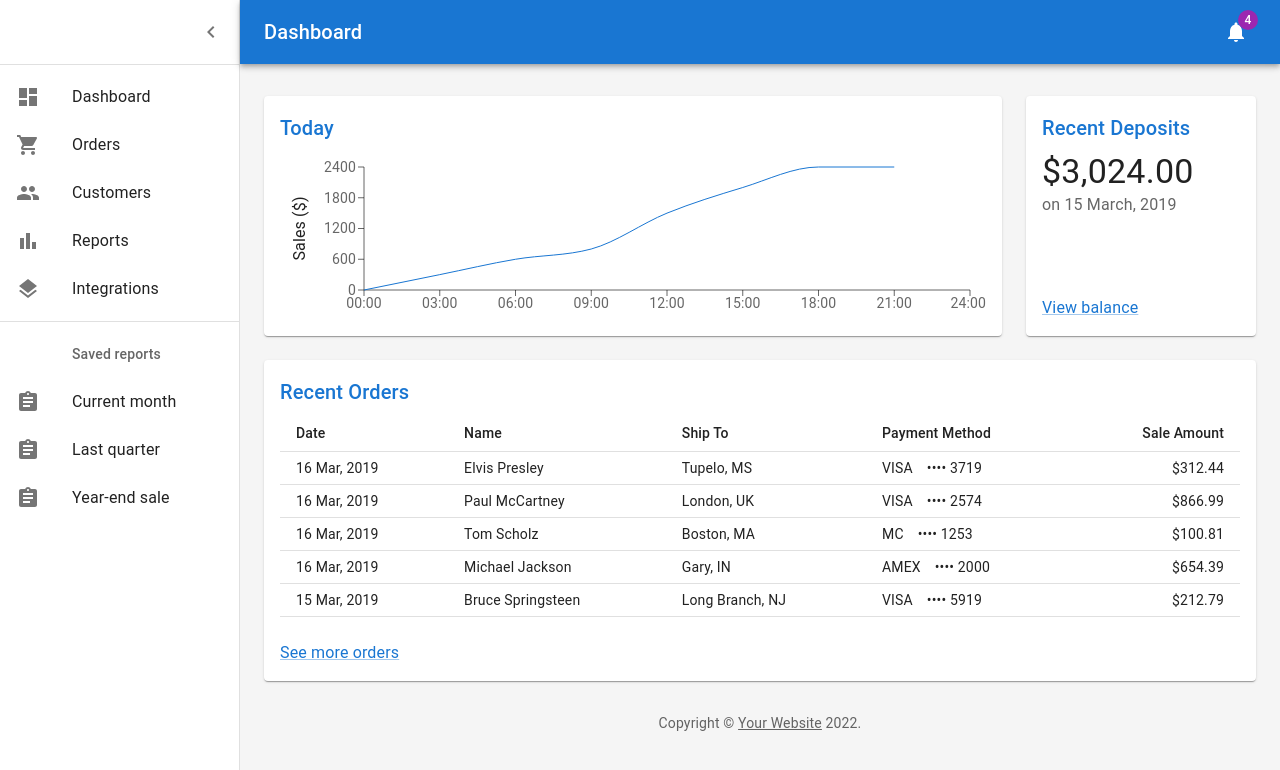
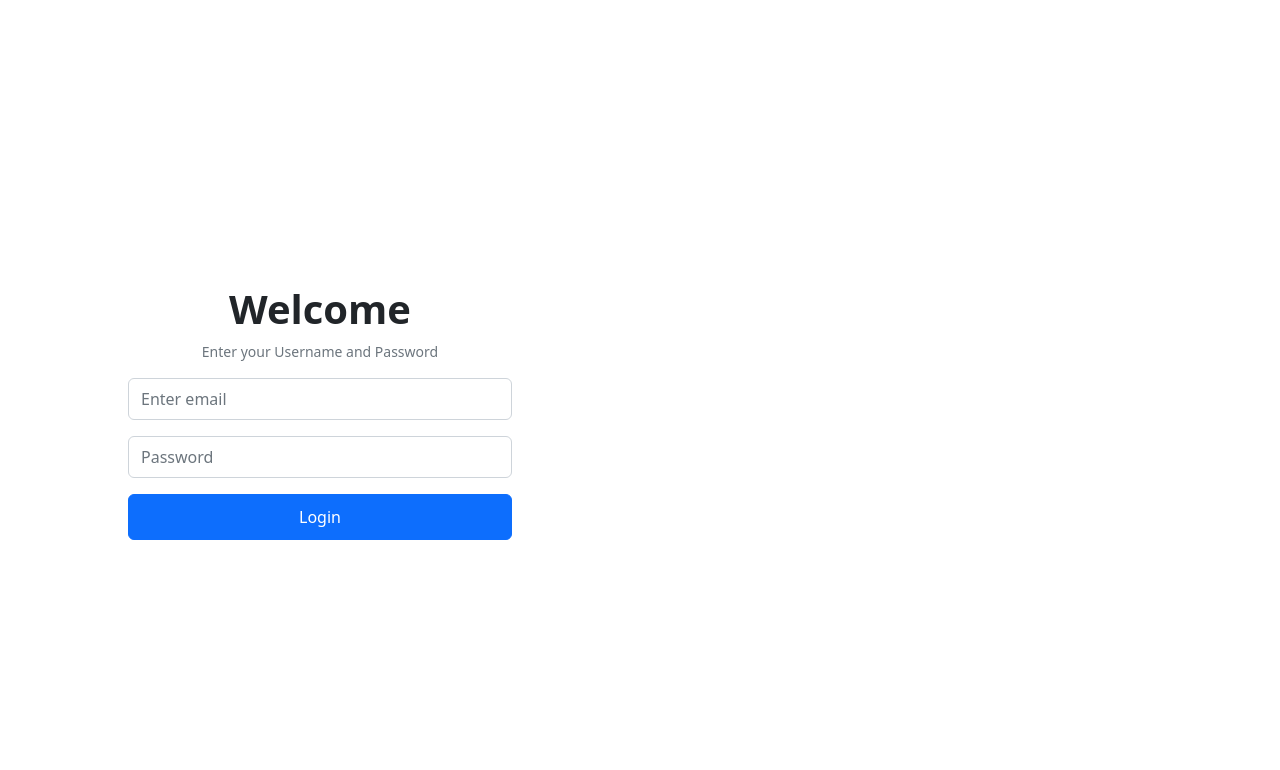
Before and after one commit to ImRanKhan81m/Vouch-Digital-Task, a React (Create React App) app: page / in a window 1280 px wide. Shown: the top 770 px of the page. Built offline with nearby package versions, Linux system fonts and the light colour scheme.

Commit message:
login page desing done

```diff
--- a/package.json
+++ b/package.json
@@ -10,8 +10,11 @@
     "@testing-library/jest-dom": "^5.16.5",
     "@testing-library/react": "^13.4.0",
     "@testing-library/user-event": "^13.5.0",
+    "bootstrap": "^5.2.2",
     "react": "^18.2.0",
+    "react-bootstrap": "^2.5.0",
     "react-dom": "^18.2.0",
+    "react-hook-form": "^7.36.1",
     "react-router-dom": "^6.4.1",
     "react-scripts": "5.0.1",
     "recharts": "^2.1.14",
--- a/src/App.css
+++ b/src/App.css
@@ -1,3 +1,4 @@
+@import url('https://fonts.googleapis.com/css2?family=Nunito+Sans:ital,wght@0,300;0,400;0,600;0,700;0,800;0,900;1,300;1,400;1,600;1,700;1,800;1,900&display=swap');
 .App {
   text-align: center;
 }
--- a/src/App.js
+++ b/src/App.js
@@ -1,11 +1,14 @@
-import logo from './logo.svg';
+import { Route, Routes } from 'react-router-dom';
 import './App.css';
-import Dashboard from './components/Dashboard/Dashboard';
+import Login from './components/Authentication/Login';
+import 'bootstrap/dist/css/bootstrap.min.css';
 
 function App() {
   return (
     <>
-      <Dashboard />
+      <Routes>
+        <Route path="/" element={<Login />} />
+      </Routes>
     </>
   );
 }
--- /dev/null
+++ b/src/components/Authentication/Login.css
@@ -0,0 +1,37 @@
+.login-form {
+    display: flex;
+    justify-content: center;
+    align-items: center;
+    height: 100vh;
+    width: 100vw;
+
+}
+
+.form {
+    width: 100% !important;
+}
+
+.image {
+    width: 100%;
+    height: 100%;
+    object-fit: cover;
+}
+
+.form-div {
+    width: 60% !important;
+    margin: 0 auto;
+}
+
+.form-btn {
+    width: 100%;
+    padding: 10px 0 !important;
+}
+
+.bg-control {
+    background-color: white !important;
+}
+
+.form-text {
+    font-size: 14px;
+
+}
--- /dev/null
+++ b/src/components/Authentication/Login.js
@@ -0,0 +1,72 @@
+
+import React, { useState } from 'react';
+import { useForm } from 'react-hook-form';
+import { Link } from 'react-router-dom';
+import './Login.css'
+import Form from 'react-bootstrap/Form';
+
+const Login = () => {
+    const { register, formState: { errors }, handleSubmit, trigger, reset } = useForm();
+    const [loading, setLoading] = useState(false);
+
+    const onSubmitForm = async (data) => {
+        setLoading(true);
+        console.log(data);
+        setLoading(false);
+        reset();
+    }
+
+    return (
+        <div className='login-form'>
+            <div className='text-center form'>
+                <div className='form-div'>
+                    <img src="" alt="" />
+                    <h1 className='fw-bold' >Welcome</h1>
+                    <p className='form-text'>Enter your Username and Password</p>
+
+                    {/* Login Form */}
+                    <Form onSubmit={handleSubmit(onSubmitForm)}
+                        className='text-start'>
+                        <Form.Group className="mb-3" controlId="formBasicEmail">
+                            <Form.Control className='py-2' type="email" placeholder="Enter email"
+                                {...register("email", {
+                                    required: 'Email is required',
+                                    pattern: {
+                                        value: /^[A-Z0-9._%+-]+@[A-Z0-9.-]+\.[A-Z]{2,}$/i,
+                                        message: "Please enter a valid Email"
+                                    }
+                                })}
+                                onKeyUp={(e) => {
+                                    trigger('email')
+                                }}
+                            />
+                            <small className='text-danger ml-2 my-2'>{errors?.email?.message}</small>
+                        </Form.Group>
+
+                        <Form.Group className="mb-3" controlId="formBasicPassword">
+                            <Form.Control className='py-2' type="password" placeholder="Password"
+                                {...register('password', {
+                                    required: 'Password is required',
+                                    minLength: {
+                                        value: 6,
+                                        message: 'Minimum 6 character required'
+                                    }
+                                })}
+                                onKeyUp={() => {
+                                    trigger('password')
+                                }}
+                            />
+                            <small className='text-danger ml-2 my-2'>{errors?.password?.message}</small>
+                        </Form.Group>
+                        <button className='btn btn-primary form-btn' type="">Login</button>
+                    </Form>
+                </div>
+            </div>
+            <div className='image'>
+
+            </div>
+        </div>
+    );
+};
+
+export default Login;
--- a/src/index.css
+++ b/src/index.css
@@ -1,8 +1,6 @@
 body {
   margin: 0;
-  font-family: -apple-system, BlinkMacSystemFont, 'Segoe UI', 'Roboto', 'Oxygen',
-    'Ubuntu', 'Cantarell', 'Fira Sans', 'Droid Sans', 'Helvetica Neue',
-    sans-serif;
+  font-family: 'Nunito Sans', sans-serif;
   -webkit-font-smoothing: antialiased;
   -moz-osx-font-smoothing: grayscale;
 }
--- a/src/index.js
+++ b/src/index.js
@@ -3,11 +3,14 @@ import ReactDOM from 'react-dom/client';
 import './index.css';
 import App from './App';
 import reportWebVitals from './reportWebVitals';
+import { BrowserRouter } from 'react-router-dom';
 
 const root = ReactDOM.createRoot(document.getElementById('root'));
 root.render(
   <React.StrictMode>
-    <App />
+    <BrowserRouter>
+      <App />
+    </BrowserRouter>
   </React.StrictMode>
 );
 
```
Also changed, not shown: 1 other file (tests, documents, lock files or other folders).
